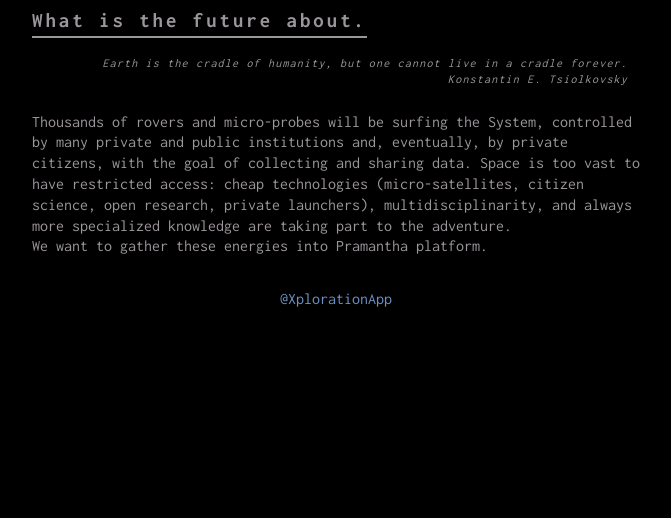
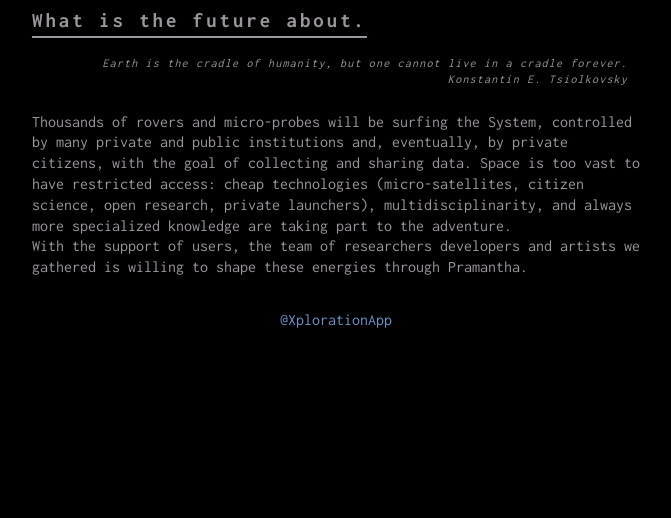
Before and after one commit to SpaceAppsXploration/singlepage, a Flask app: page / in a window 1280 px wide. Shown: the part 1377-1895 px from the top of the page, without its empty margins (304-975 px from the left). Before the commit the page ends 1684 px from the top, so only its background shows below. Run offline with Flask 2, Linux system fonts and the light colour scheme; some libraries are stand-ins or nearby versions.

Commit message:
minor change

```diff
--- a/wsgi/templates/index.html
+++ b/wsgi/templates/index.html
@@ -101,7 +101,7 @@
                 eventually, by private citizens, with the goal of collecting and sharing data. Space is too vast to have
                 restricted access: cheap technologies (micro-satellites, citizen science, open research, private launchers), multidisciplinarity,
                 and always more specialized knowledge are taking part to the adventure.<br/>
-                We want to gather these energies into Pramantha platform.</p>
+                With the support of users, the team of researchers developers and artists we gathered is willing to shape these energies through Pramantha.</p>
         </section>
 
         <!-- Social networks buttons -->
```
